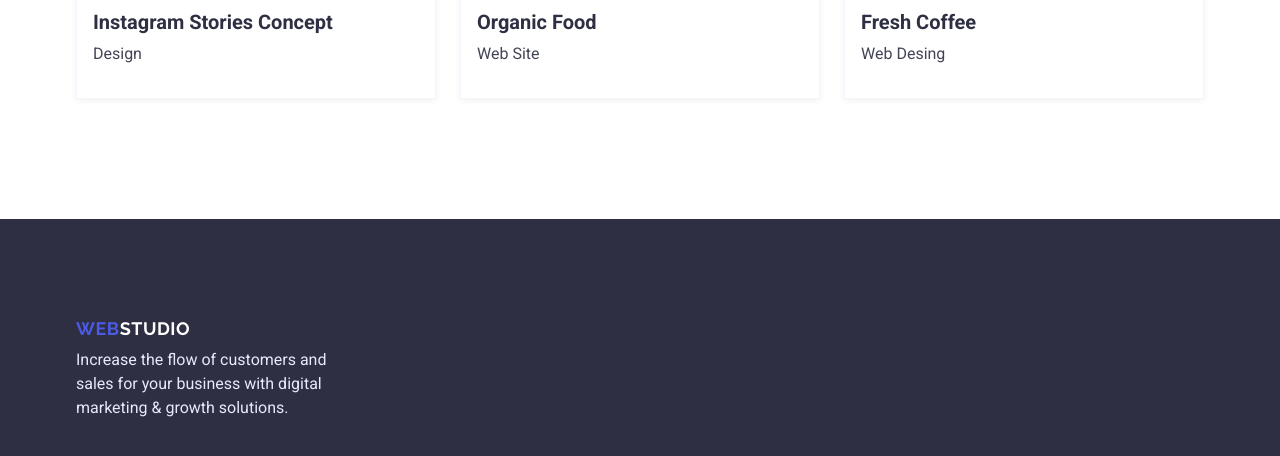
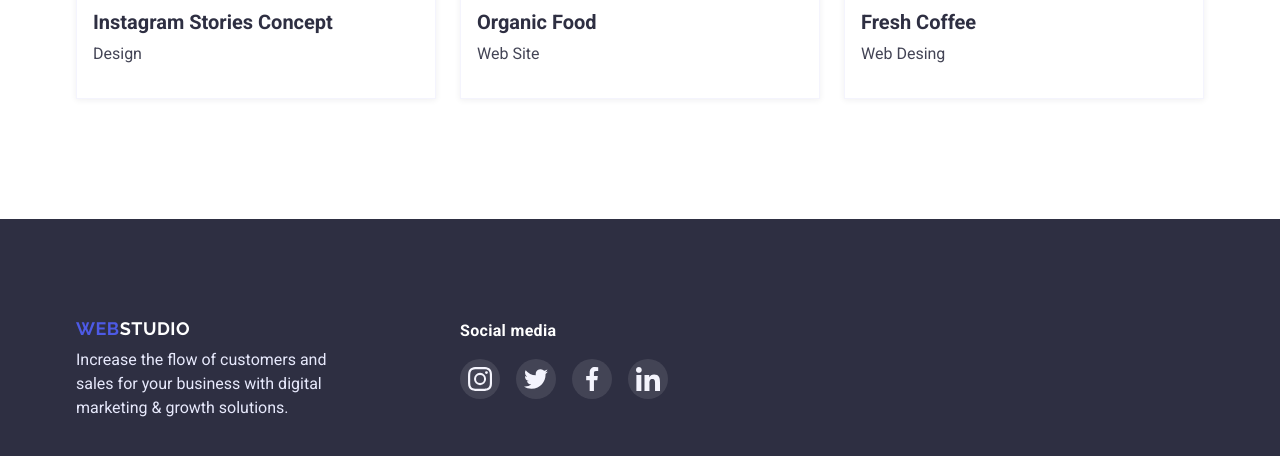
Before and after one commit to VolodymyK/goit-markup-hw-04, a plain HTML site: page portfolio.html in a window 1280 px wide. Shown: the part 1545-2001 px from the top of the page. Drawn offline with nearby package versions, Linux system fonts and the light colour scheme.

Commit message:
footer change

```diff
--- a/portfolio.html
+++ b/portfolio.html
@@ -171,9 +171,9 @@
       </section>
     </main>
 
-    <footer class="footer">
-      <section>
-        <div class="conteiner">
+        <footer class="footer">
+      <section class="conteiner aling_itms">
+        <div>
           <a class="footer_logo link" href="index.html"
             >web<span style="color: #ffffff">studio</span>
           </a>
@@ -182,6 +182,36 @@
             digital marketing & growth solutions.
           </p>
         </div>
+        <div class="foot-soc">
+          <h3 class="footer_tit2">Social media</h3>
+          <ul class="foot-soc-list list">
+                <li class="foot-soc-item">
+                  <a class="foot-soc-item-link" href="">
+                    <svg class="foot-soc-item-icon" width="24" height="24">
+                      <use href="./img/icons.svg#icon-instagram"></use>
+                    </svg>
+                  </a>
+                </li>
+                <li class="foot-soc-item">
+                  <a class="foot-soc-item-link" href=""
+                    ><svg class="foot-soc-item-icon" width="24" height="24">
+                      <use href="./img/icons.svg#icon-twitter"></use></svg>
+                  </a>
+                </li>
+                <li class="foot-soc-item">
+                  <a class="foot-soc-item-link" href=""
+                    ><svg class="foot-soc-item-icon" width="24" height="24">
+                      <use href="./img/icons.svg#icon-facebook"></use></svg>
+                  </a>
+                </li>
+                <li class="foot-soc-item">
+                  <a class="foot-soc-item-link" href=""
+                    ><svg class="foot-soc-item-icon" width="24" height="24">
+                      <use href="./img/icons.svg#icon-linkedin"></use></svg>
+                  </a>
+                </li>
+              </ul>
+        </div>
       </section>
     </footer>
   </body>
```
